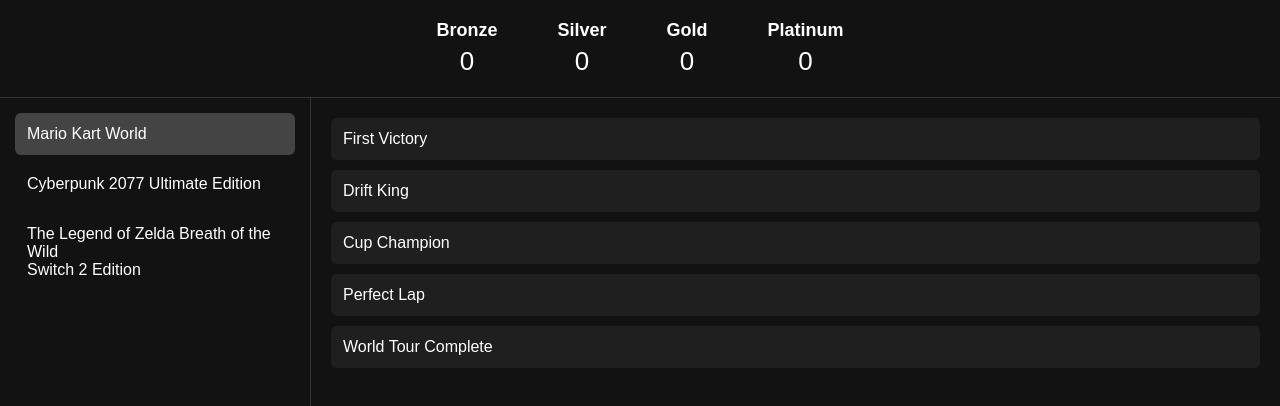
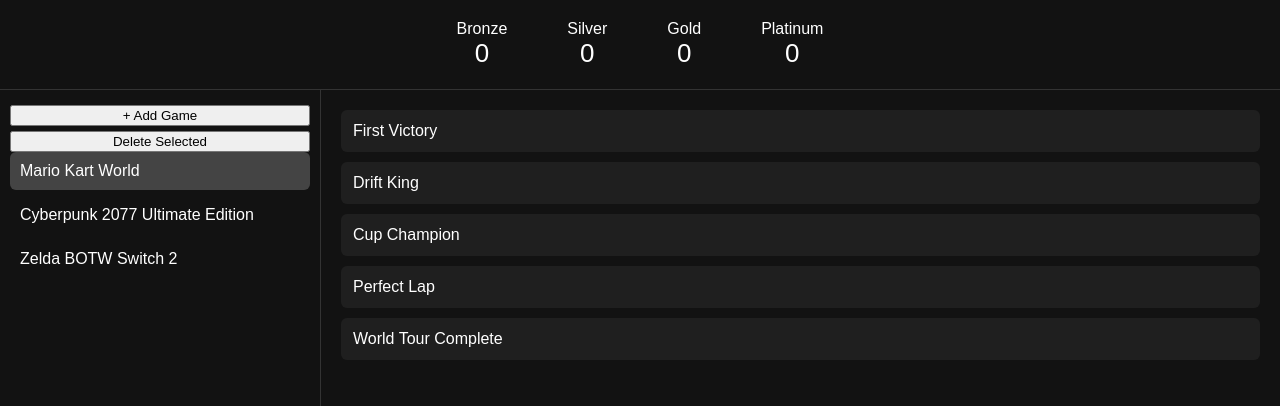
Before and after one commit to remibaselice/achievements, a plain HTML site: page index.html in a window 1280 px wide. Shown: the top 406 px of the page. Drawn offline with Linux system fonts and the light colour scheme.

Commit message:
Update index.html

```diff
--- a/index.html
+++ b/index.html
@@ -12,7 +12,6 @@
     color: white;
 }
 
-/* TOP BAR */
 #topBar {
     display: flex;
     justify-content: center;
@@ -25,35 +24,28 @@
     text-align: center;
 }
 
-.tier h2 {
-    margin: 0;
-    font-size: 18px;
-}
-
 .tier span {
-    display: block;
-    margin-top: 5px;
     font-size: 26px;
 }
 
-/* MAIN LAYOUT */
+/* Layout */
 #container {
     display: flex;
     height: calc(100vh - 80px);
 }
 
-/* LEFT GAME LIST */
+/* Left */
 #games {
-    width: 280px;
+    width: 300px;
     border-right: 1px solid #333;
-    padding: 15px;
+    padding: 10px;
 }
 
 .game {
-    padding: 12px;
+    padding: 10px;
+    border-radius: 6px;
     cursor: pointer;
-    border-radius: 6px;
-    margin-bottom: 8px;
+    margin-bottom: 6px;
 }
 
 .game:hover {
@@ -64,7 +56,18 @@
     background: #444;
 }
 
-/* ACHIEVEMENTS */
+button {
+    margin-top: 5px;
+    width: 100%;
+}
+
+#noGames {
+    text-align: center;
+    margin-top: 40px;
+    color: #888;
+}
+
+/* Middle */
 #achievements {
     flex: 1;
     padding: 20px;
@@ -82,93 +85,102 @@
 <body>
 
 <div id="topBar">
-    <div class="tier">
-        <h2>Bronze</h2>
-        <span id="bronze">0</span>
-    </div>
-
-    <div class="tier">
-        <h2>Silver</h2>
-        <span id="silver">0</span>
-    </div>
-
-    <div class="tier">
-        <h2>Gold</h2>
-        <span id="gold">0</span>
-    </div>
-
-    <div class="tier">
-        <h2>Platinum</h2>
-        <span id="platinum">0</span>
-    </div>
+    <div class="tier">Bronze<br><span>0</span></div>
+    <div class="tier">Silver<br><span>0</span></div>
+    <div class="tier">Gold<br><span>0</span></div>
+    <div class="tier">Platinum<br><span>0</span></div>
 </div>
 
 <div id="container">
 
-    <!-- LEFT -->
-    <div id="games">
-        <div class="game selected" onclick="selectGame('mario', this)">
-            Mario Kart World
-        </div>
+<div id="games">
+    <button onclick="addGame()">+ Add Game</button>
+    <button onclick="deleteGame()">Delete Selected</button>
+    <div id="gameList"></div>
+    <div id="noGames" style="display:none;">No games available</div>
+</div>
 
-        <div class="game" onclick="selectGame('cyberpunk', this)">
-            Cyberpunk 2077 Ultimate Edition
-        </div>
-
-        <div class="game" onclick="selectGame('zelda', this)">
-            The Legend of Zelda Breath of the Wild<br>Switch 2 Edition
-        </div>
-    </div>
-
-    <!-- MIDDLE -->
-    <div id="achievements"></div>
+<div id="achievements"></div>
 
 </div>
 
 <script>
 
-const achievementData = {
-    mario: [
-        "First Victory",
-        "Drift King",
-        "Cup Champion",
-        "Perfect Lap",
-        "World Tour Complete"
-    ],
-    cyberpunk: [
-        "Street Rookie",
-        "Chrome Collector",
-        "Night City Legend",
-        "Cyber Master",
-        "Ultimate Merc"
-    ],
-    zelda: [
-        "Leave the Plateau",
-        "Shrine Seeker",
-        "Master Swordsman",
-        "Divine Beast Slayer",
-        "Hero of Hyrule"
-    ]
+const defaultAchievements = ["Bronze","Silver","Gold","Platinum"];
+
+let games = JSON.parse(localStorage.getItem("games")) || {
+    "Mario Kart World": ["First Victory","Drift King","Cup Champion","Perfect Lap","World Tour Complete"],
+    "Cyberpunk 2077 Ultimate Edition": ["Street Rookie","Chrome Collector","Night City Legend","Cyber Master","Ultimate Merc"],
+    "Zelda BOTW Switch 2": ["Leave Plateau","Shrine Seeker","Master Sword","Divine Beasts","Hero of Hyrule"]
 };
 
-function selectGame(game, element) {
+let selectedGame = null;
 
-    document.querySelectorAll(".game").forEach(g => g.classList.remove("selected"));
-    element.classList.add("selected");
+function save() {
+    localStorage.setItem("games", JSON.stringify(games));
+}
 
-    const container = document.getElementById("achievements");
-    container.innerHTML = "";
+function renderGames() {
+    const list = document.getElementById("gameList");
+    list.innerHTML = "";
 
-    achievementData[game].forEach(a => {
+    const keys = Object.keys(games);
+
+    if(keys.length === 0) {
+        document.getElementById("noGames").style.display = "block";
+        document.getElementById("achievements").innerHTML = "";
+        return;
+    }
+
+    document.getElementById("noGames").style.display = "none";
+
+    keys.forEach(name => {
         const div = document.createElement("div");
-        div.className = "achievement";
-        div.textContent = a;
-        container.appendChild(div);
+        div.className = "game";
+        if(name === selectedGame) div.classList.add("selected");
+        div.textContent = name;
+        div.onclick = () => selectGame(name);
+        list.appendChild(div);
+    });
+
+    if(!selectedGame) selectGame(keys[0]);
+}
+
+function selectGame(name) {
+    selectedGame = name;
+    document.querySelectorAll(".game").forEach(g=>g.classList.remove("selected"));
+    [...document.querySelectorAll(".game")].find(g=>g.textContent===name)?.classList.add("selected");
+
+    const mid = document.getElementById("achievements");
+    mid.innerHTML = "";
+
+    games[name].forEach(a=>{
+        const div=document.createElement("div");
+        div.className="achievement";
+        div.textContent=a;
+        mid.appendChild(div);
     });
 }
 
-// Load first game by default
-selectGame("mario", document.querySelector(".game"));
+function addGame() {
+    const name = prompt("Game name?");
+    if(!name) return;
+
+    games[name] = [...defaultAchievements];
+    save();
+    selectedGame = name;
+    renderGames();
+}
+
+function deleteGame() {
+    if(!selectedGame) return;
+    delete games[selectedGame];
+    selectedGame = null;
+    save();
+    renderGames();
+}
+
+renderGames();
 
 </script>
 
```
